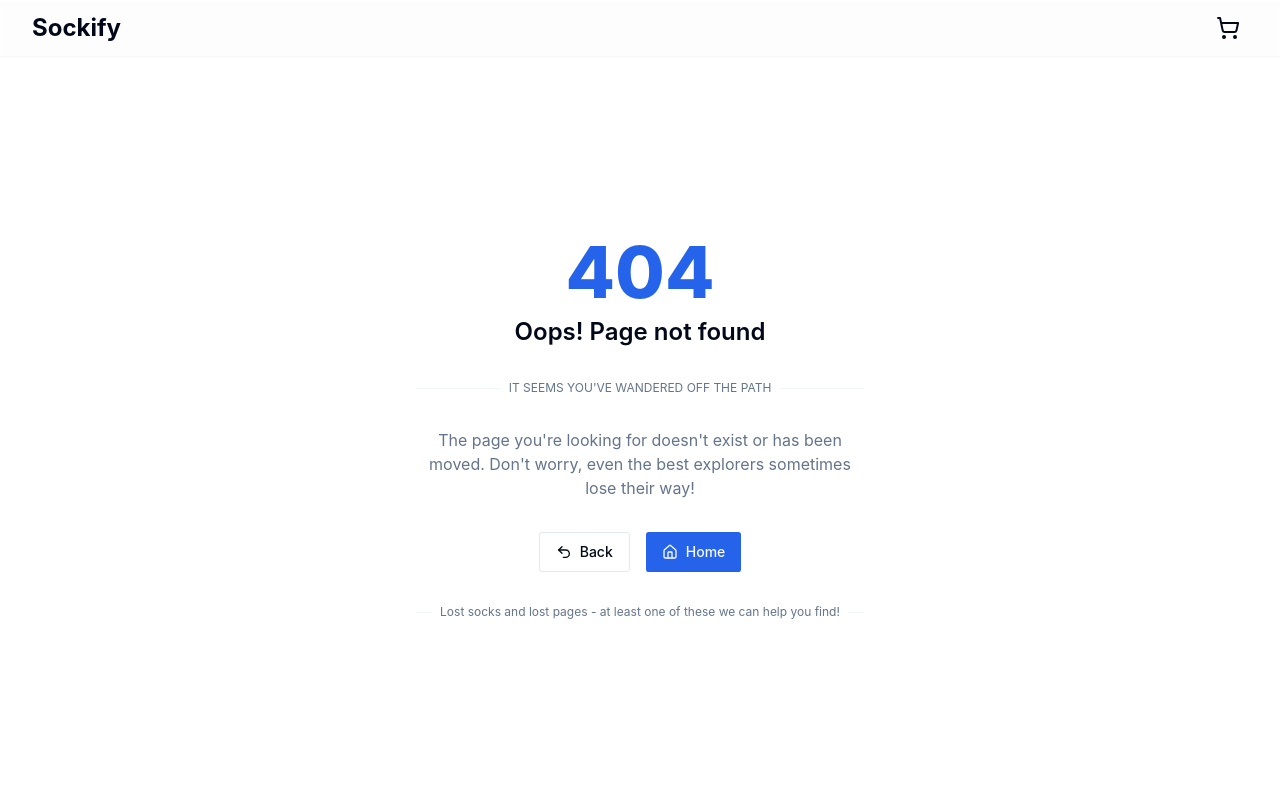
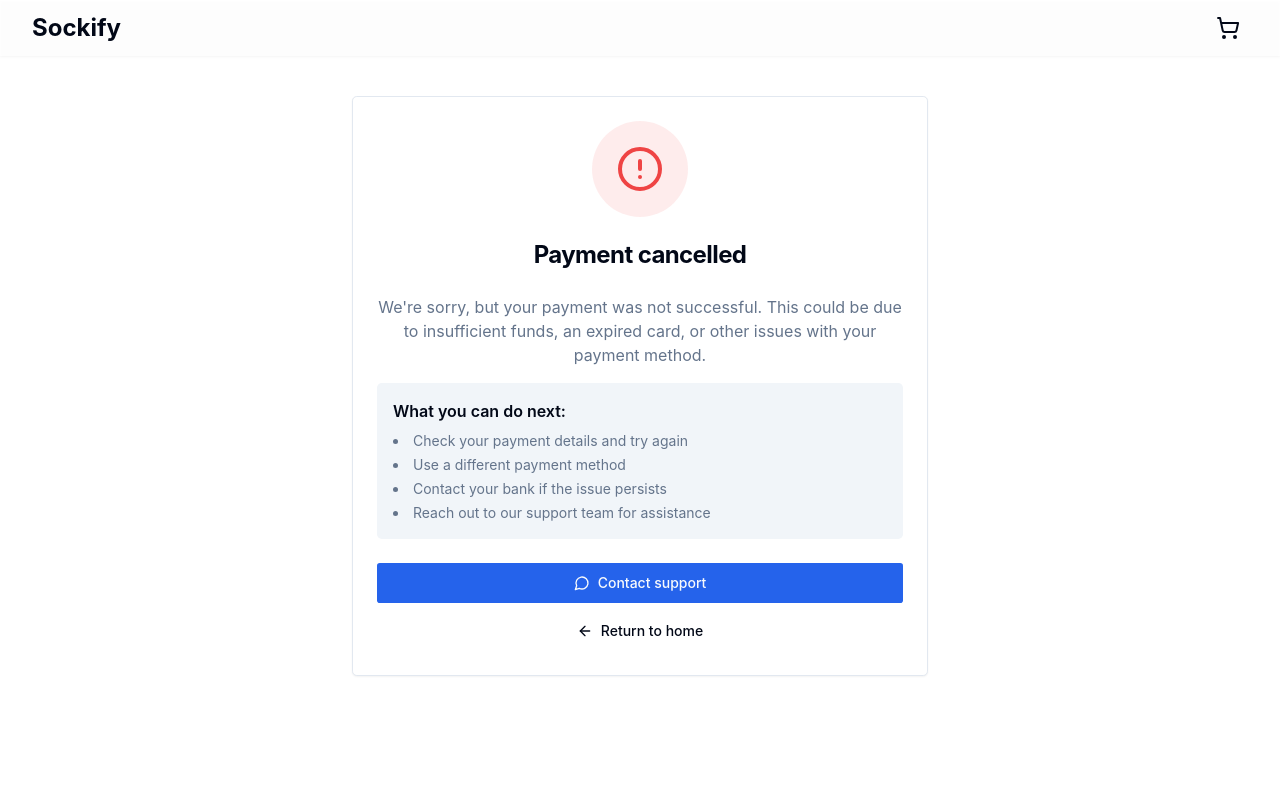
Before and after one commit to sockify/sockify, a React (Vite) app in the folder web-client/: page /cart/checkout/payment-canceled in a window 1280 px wide. Shown: the top 800 px of the page. Built offline with nearby package versions, Linux system fonts and the light colour scheme.

Commit message:
feat: adds a basic payment canceled page to the UI

```diff
--- a/web-client/src/main.tsx
+++ b/web-client/src/main.tsx
@@ -15,6 +15,7 @@ import AdminLayout from "./layouts/AdminLayout";
 import RootLayout from "./layouts/RootLayout";
 import CartPage from "./pages/CartPage";
 import HomePage from "./pages/HomePage";
+import PaymentCanceledPage from "./pages/PaymentCanceledPage";
 import AdminInventoryPage from "./pages/admin/AdminInventoryPage";
 import AdminLoginPage from "./pages/admin/AdminLoginPage";
 import AdminOrdersPage from "./pages/admin/AdminOrdersPage";
@@ -34,6 +35,10 @@ createRoot(document.getElementById("root")!).render(
                 <Route index element={<Navigate to="/home" replace />} />
                 <Route path="home" element={<HomePage />} />
                 <Route path="cart" element={<CartPage />} />
+                <Route
+                  path="cart/checkout/payment-canceled"
+                  element={<PaymentCanceledPage />}
+                />
 
                 {/* -- Post MVP -- */}
                 <Route
--- /dev/null
+++ b/web-client/src/pages/PaymentCanceledPage.tsx
@@ -0,0 +1,57 @@
+import { Button } from "@/components/ui/button";
+import {
+  Card,
+  CardContent,
+  CardFooter,
+  CardHeader,
+  CardTitle,
+} from "@/components/ui/card";
+import { AlertCircle, ArrowLeft, MessageCircle } from "lucide-react";
+import { Link } from "react-router-dom";
+
+export default function PaymentCanceledPage() {
+  return (
+    <div className="mt-10 flex items-center justify-center bg-background px-4">
+      <Card className="w-full max-w-xl">
+        <CardHeader className="text-center">
+          <div className="mx-auto mb-4 flex h-24 w-24 items-center justify-center rounded-full bg-destructive/10">
+            <AlertCircle className="h-12 w-12 text-destructive" />
+          </div>
+          <CardTitle className="text-2xl font-bold">
+            Payment cancelled
+          </CardTitle>
+        </CardHeader>
+
+        <CardContent className="space-y-4">
+          <p className="text-center text-muted-foreground">
+            We're sorry, but your payment was not successful. This could be due
+            to insufficient funds, an expired card, or other issues with your
+            payment method.
+          </p>
+          <div className="rounded-lg bg-muted p-4">
+            <h3 className="mb-2 font-semibold">What you can do next:</h3>
+            <ul className="list-inside list-disc space-y-1 text-sm text-muted-foreground">
+              <li>Check your payment details and try again</li>
+              <li>Use a different payment method</li>
+              <li>Contact your bank if the issue persists</li>
+              <li>Reach out to our support team for assistance</li>
+            </ul>
+          </div>
+        </CardContent>
+
+        <CardFooter className="flex flex-col space-y-2">
+          <Button className="w-full" asChild>
+            <Link to="/support">
+              <MessageCircle className="mr-2 h-4 w-4" /> Contact support
+            </Link>
+          </Button>
+          <Button variant="ghost" className="w-full" asChild>
+            <Link to="/">
+              <ArrowLeft className="mr-2 h-4 w-4" /> Return to home
+            </Link>
+          </Button>
+        </CardFooter>
+      </Card>
+    </div>
+  );
+}
```
